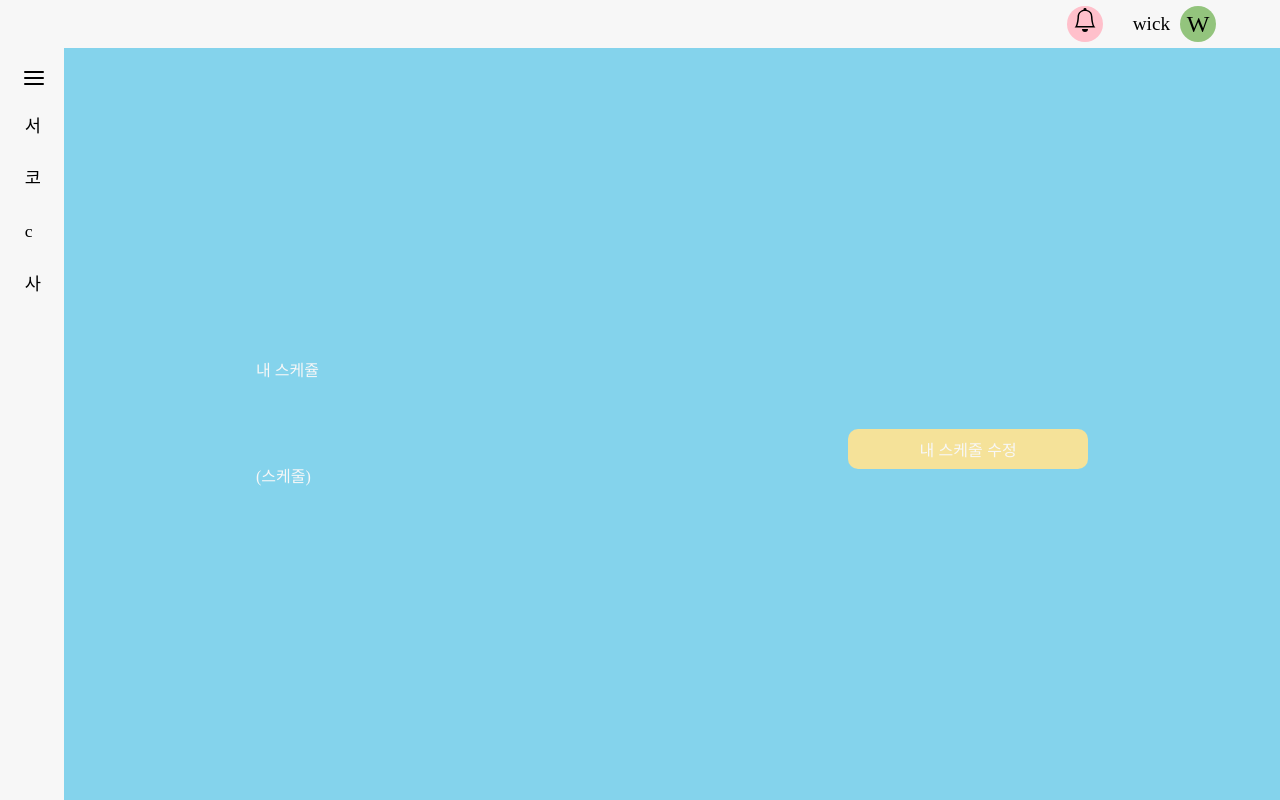
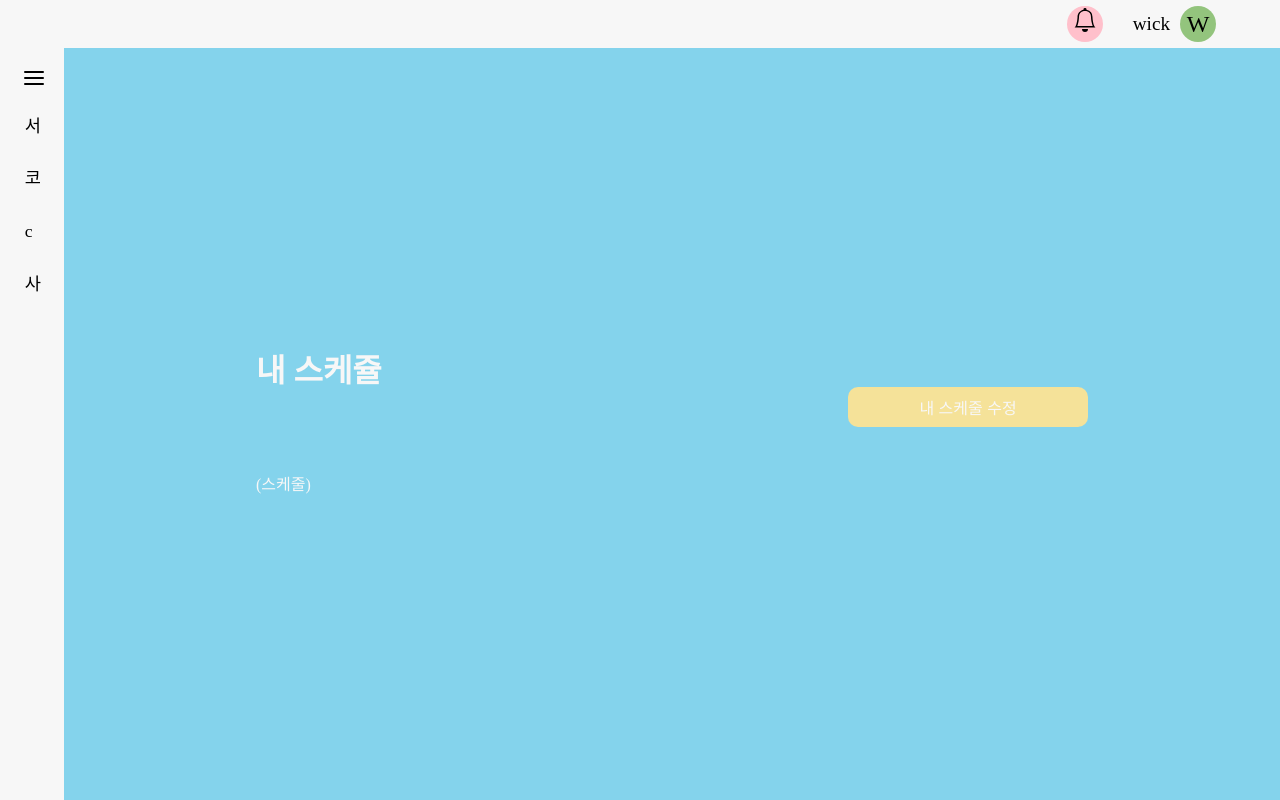
Before and after one commit to team-coderder/Frontend-CRA, a React (Create React App) app: page /myschedule in a window 1280 px wide. Built offline with nearby package versions, Linux system fonts and the light colour scheme; no server answers; sample sign-in values are in the browser's storage; what @daypilot/daypilot-lite-react would draw is missing.

Commit message:
STYLE : MySchedule #5 unify page layout style

```diff
--- a/src/views/MySchedule.tsx
+++ b/src/views/MySchedule.tsx
@@ -1,4 +1,3 @@
-import React from 'react';
 import { Button } from '../components';
 import {
     Container,
@@ -8,12 +7,14 @@ import {
 
 const MySchedule = () => (
     <Container>
-        <Header>내 스케쥴</Header>
-        <AlignRight>
-            <Button width="15em" height="2.5em">
-                내 스케줄 수정
-            </Button>
-        </AlignRight>
+        <Header>
+            <h1>내 스케쥴</h1>
+            <AlignRight>
+                <Button width="15em" height="2.5em">
+                    내 스케줄 수정
+                </Button>
+            </AlignRight>
+        </Header>
         (스케줄)
     </Container>
 );
```
